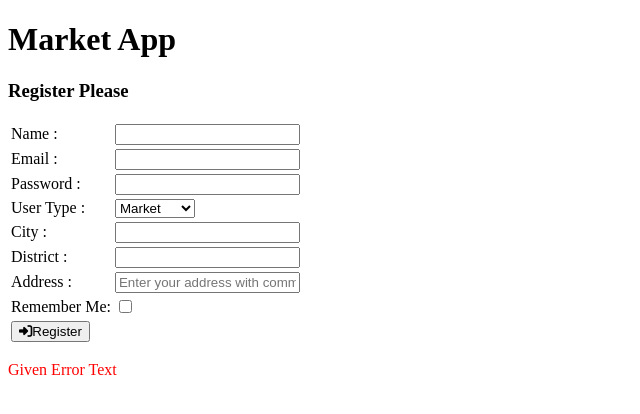
After one commit to mec-cs/market-app, a PHP site: page /register.php in a window 1280 px wide. The commit adds this page. Shown: the top 414 px of the page, without its empty margins (0-640 px from the left). Run offline with PHP 8.4, Linux system fonts and the light colour scheme.

Commit message:
authentication done
- default database creation to test, remember me func with token, sessions

```diff
--- /dev/null
+++ b/db.php
@@ -0,0 +1,65 @@
+<?php
+
+const DSN = "mysql:host=localhost;dbname=market-php-db;charset=utf8mb4";
+const USER = "root";
+const PASSWD = "";
+
+try {
+     $db = new PDO(DSN, USER, PASSWD);
+} catch(PDOException $e) {
+     echo "Username OR Password mismatch, set constants clearly!";
+     exit;
+}
+
+function checkUser($mail, $pwd, &$user) {
+     global $db;
+
+     $stmt = $db->prepare("select * from auth where email=?");
+     $stmt->execute([$mail]);
+     $user = $stmt->fetch();
+
+     if ($user) {
+          return password_verify($pwd, $user["password"]);
+     }
+
+     return false;
+}
+
+function checkExists($mail) {
+     global $db;
+
+     $stmt = $db->prepare("select * from auth where email=?");
+     $stmt->execute([$mail]);
+     return $stmt->fetch();
+}
+
+function registerUser($type, $name, $mail, $passwd, $city, $district, $addr) {
+     global $db;
+
+     try {
+          $stmt = $db->prepare("insert into auth(role, name, email, password, city, district, address, usrtoken) values (?, ?, ?, ?, ?, ?, ?, NULL)");
+          $stmt->execute([$type, $name, $mail, $passwd, $city, $district, $addr]);
+          return true;
+     } catch (PDOException $e) {
+          return false;
+     }
+}
+
+function isUserAuthenticated() {
+     return isset($_SESSION["user"]);
+}
+
+function getUserByToken($token) {
+     global $db;
+     $stmt = $db->prepare("select * from auth where usrtoken=?");
+     $stmt->execute([$token]);
+     return $stmt->fetch();
+}
+
+function setTokenToUser($token, $mail) {
+     global $db;
+     $stmt = $db->prepare("update auth set usrtoken = ? where email = ?");
+     $stmt->execute([$token, $mail]);
+}
+
+?>
--- /dev/null
+++ b/register.php
@@ -0,0 +1,108 @@
+<?php
+      session_start();
+      require "db.php";
+
+      // if user auth, direct to the main.php
+      if(isUserAuthenticated()) {
+         header("Location: main.php");
+         exit;
+      }
+
+      if ($_SERVER["REQUEST_METHOD"] == "POST") {
+         extract($_POST);
+         $errors = [];
+
+         if (checkExists($email) != false) {
+            $errors["exist"] = "Mail is already registered to the system!";
+         } else if ($name == "" || $email == "" || $password == "" || $city == "" || $address == "") {
+            $errors["blank"] = "Form values can not be blank!";
+         } else if (false) {
+            // in this part form validation and verification must be implemented
+
+
+
+            $errors["hack"] = "Dont even try bro!";
+         } else {
+
+            // validated input will be used as parameter, boolean return if registered or not
+            $register = registerUser($usertype, $name, $email, $password, $city, $district, $address);
+
+            // user will be registered
+            if (isset($remember)) {
+               $token = sha1(uniqid() . "Private Key is Here" . time()); // generate a random text
+               setcookie("remember_token", $token, time() + 60*60*24*365*10); // for 10 years
+               setTokenToUser($token, $email);
+            }
+
+            // login as $user, and to store user data in the tmp/session file as crypted
+            $user_data = json_encode(["type" => $usertype, "name" => $name, "email" => $email, "password" => $password, "city" => $city, "district" => "district", "address" => $address]);
+
+            $_SESSION["user"] = $user_data;
+
+            header("Location: main.php");
+            exit;
+         }
+      }
+?>
+
+<!DOCTYPE html>
+<html lang="en">
+<head>
+    <meta charset="UTF-8">
+    <meta name="viewport" content="width=device-width, initial-scale=1.0">
+    <link rel="stylesheet" href="https://cdnjs.cloudflare.com/ajax/libs/font-awesome/6.5.2/css/all.min.css" />
+    <title>Market App Register Page</title>
+</head>
+<body>
+   <h1>Market App</h1>
+   <h3>Register Please</h3>
+   <form action="?" method="post">
+      <table>
+         <tr>
+            <td>Name :</td>
+            <td><input type="text" name="name" id="name-input"></td>
+         </tr>
+         <tr>
+            <td>Email :</td>
+            <td><input type="text" name="email" ></td>
+         </tr>
+         <tr>
+            <td>Password :</td>
+            <td><input type="password" name="password"></td>
+         </tr>
+         <tr>
+            <td>User Type :</td>
+            <td>
+               <select name="usertype" id="user-checklist">
+                  <option value="market">Market</option>
+                  <option value="customer">Customer</option>
+               </select>
+            </td>
+         </tr>
+         <tr>
+            <td>City :</td>
+            <td><input type="text" name="city" id="city"></td>
+         </tr>
+         <tr>
+            <td>District :</td>
+            <td><input type="text" name="district" id="district"></td>
+         </tr>
+         <tr>
+            <td>Address :</td>
+            <td><input type="text" id="address" name="address" placeholder="Enter your address with comma"></td>
+         </tr>
+         <tr>
+            <td>Remember Me:</td>
+            <td><input type="checkbox" name="remember"></td>
+         </tr>
+         <tr>
+            <td colspan="2"><button><i class="fa fa-right-to-bracket"></i>Register</button></td>
+         </tr>
+      </table>
+   </form>
+
+   <div class="error">
+      <p style="color:red;">Given Error Text</p>
+   </div>
+</body>
+</html>
```
Also changed, not shown: auth.sql (added, +54 -0 lines), index.php (+77 -2 lines), logout.php (added, +22 -0 lines), main.php (added, +39 -0 lines), profile.php (added, +27 -0 lines).
